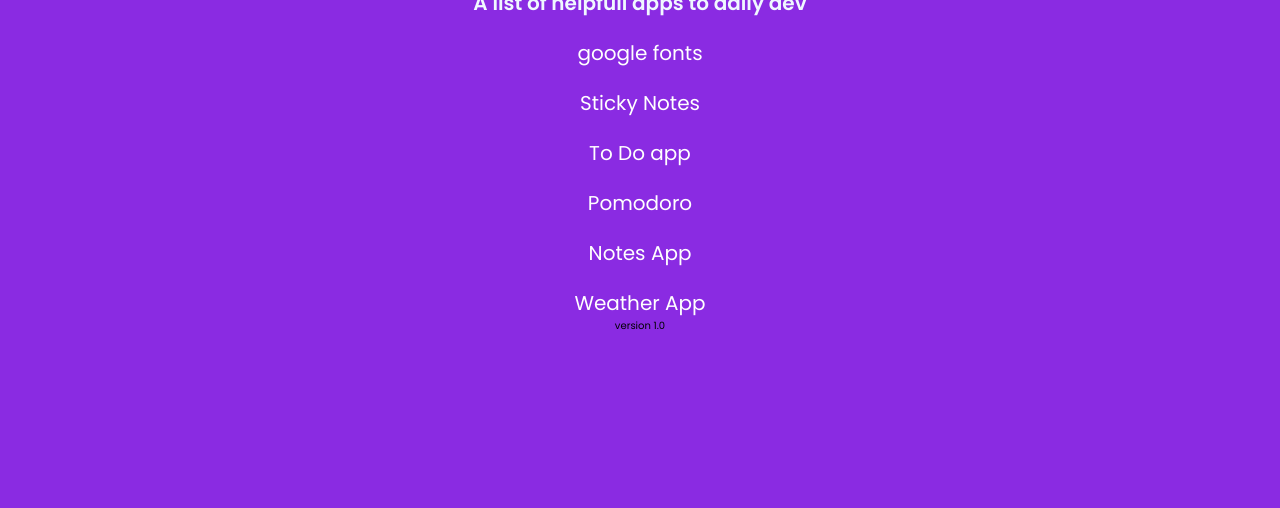
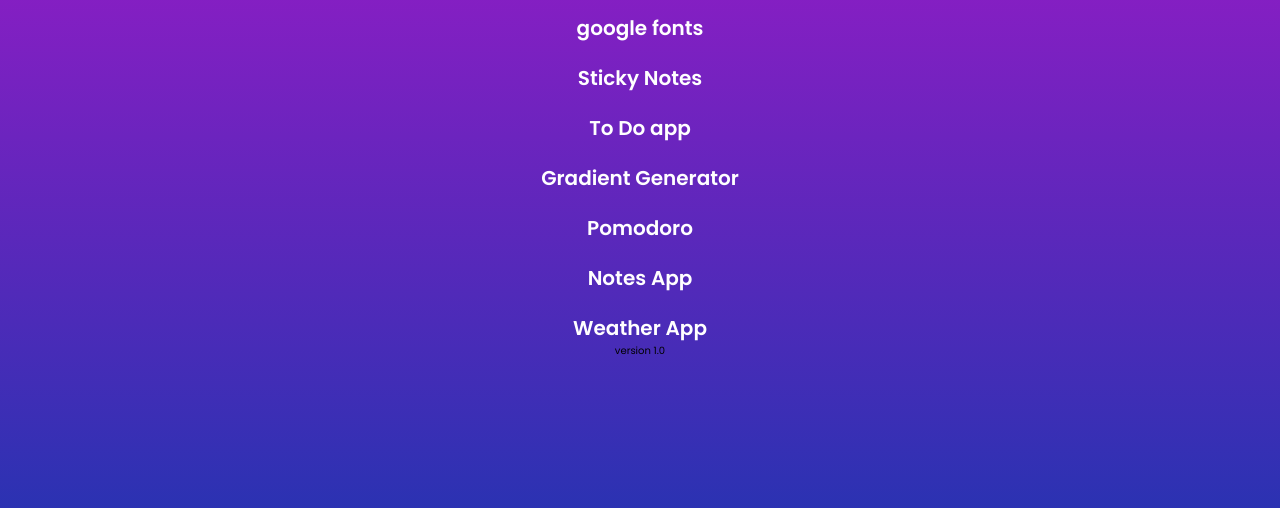
Before and after one commit to claudiodelkahez/devToolbox, a plain HTML site: page index.html in a window 1280 px wide. Shown: the part 292-800 px from the top of the page. Drawn offline with Linux system fonts and the light colour scheme.

Commit message:
Agregue el generador de gradientes

```diff
--- a/css/style.css
+++ b/css/style.css
@@ -9,7 +9,7 @@
 }
 
 body {
-    background-color: blueviolet;
+    background-image: linear-gradient(#b714cc, #2b32b2);
     width: 100vw;
     height: 100vh;
     display: flex;
@@ -40,6 +40,7 @@
 }
 a {
     font-size: 2rem;
+    font-weight: 600;
     padding-top: 2rem;
     text-decoration: none;
     color: #fff;
@@ -47,7 +48,7 @@
 }
 a:hover {
     text-decoration: underline;
-    font-size: 2.1rem;
+    font-size: 2.05rem;
 }
 a:active {
     color: #fff;
--- a/index.html
+++ b/index.html
@@ -30,6 +30,8 @@
 
                 <a href="https://claudiodelkahez.github.io/todo_app/" target="_blank" >To Do app</a>
 
+                <a href="https://claudiodelkahez.github.io/gradient_generator/">Gradient Generator</a>
+
                 <a href="#">Pomodoro</a>
 
                 <a href="#">Notes App</a>
```
Also changed, not shown: 1 other file.
